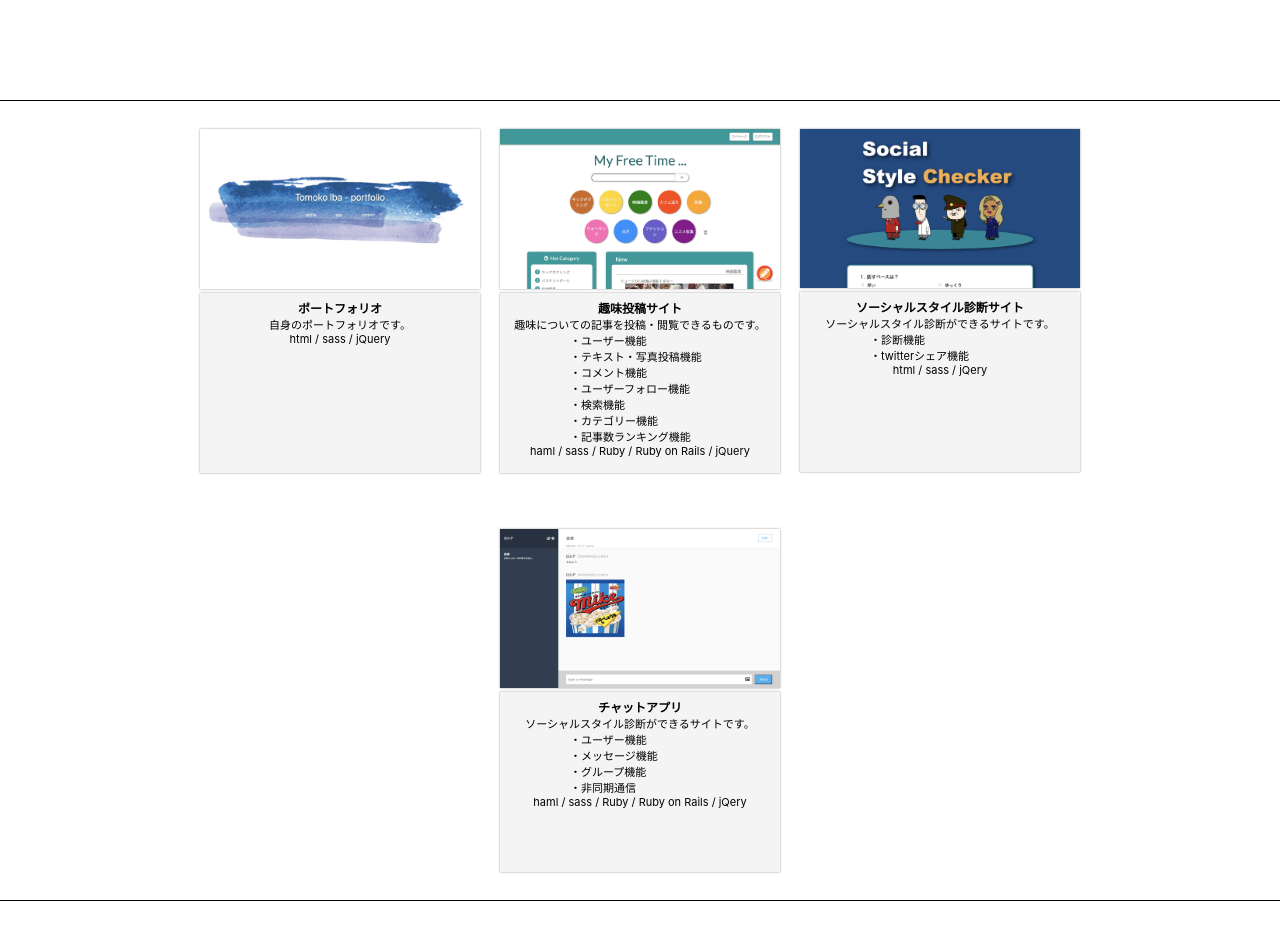
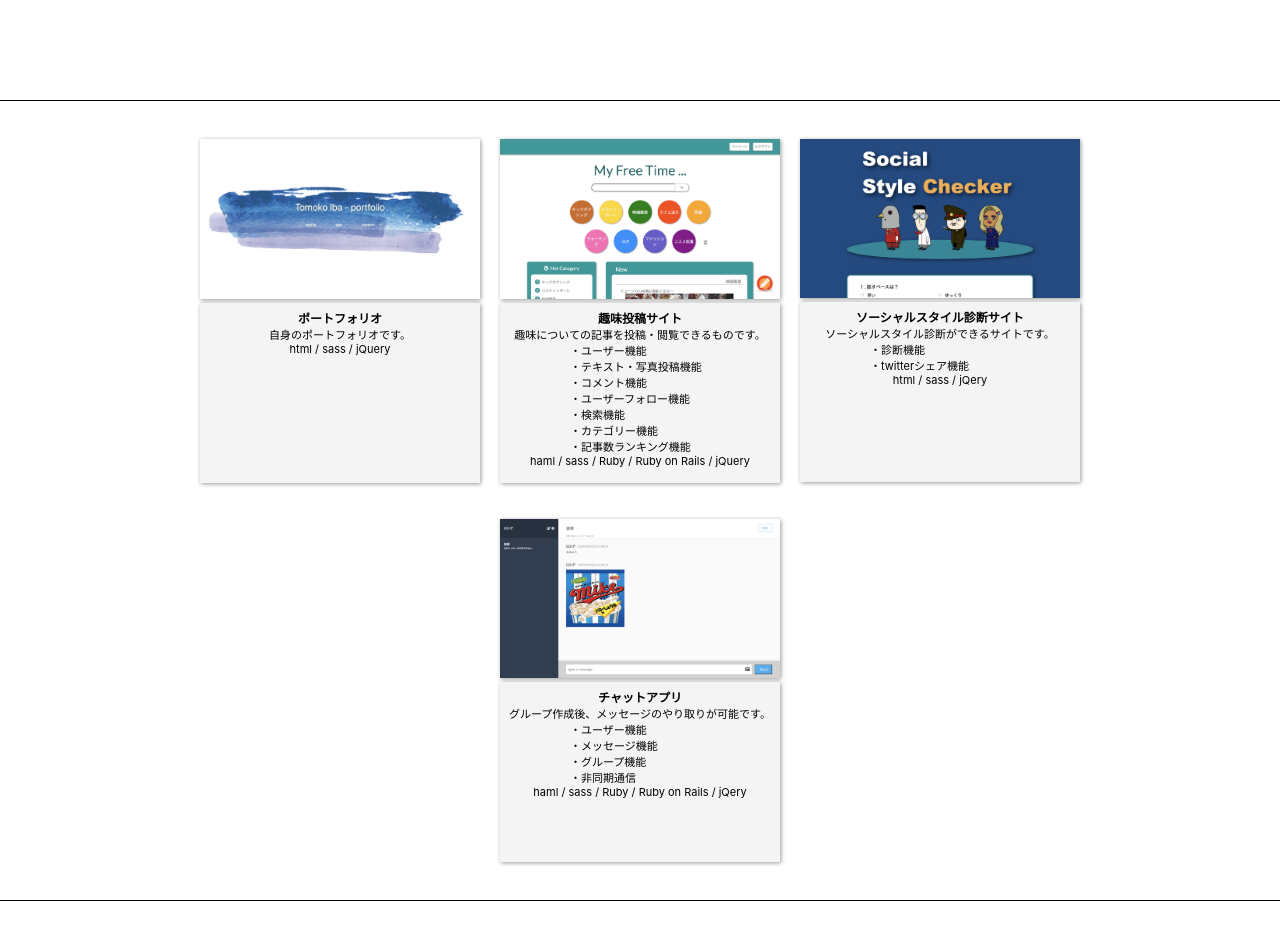
Before and after one commit to iba83/portfolio, a plain HTML site: page index.html in a window 1280 px wide. Shown: the part 1500-2440 px from the top of the page. Drawn offline with nearby package versions, Linux system fonts and the light colour scheme; animation ran at ten frames a second.

Commit message:
update_app

```diff
--- a/index.html
+++ b/index.html
@@ -84,7 +84,7 @@
       <img src="chatspacepic.png" alt="freetime" class="pic">
       <div class="explanation">
         <span class="appname">チャットアプリ</span>
-        ソーシャルスタイル診断ができるサイトです。
+        グループ作成後、メッセージのやり取りが可能です。
         <ul class="function">
           <li>・ユーザー機能</li>
           <li>・メッセージ機能</li>
--- a/index.scss
+++ b/index.scss
@@ -68,13 +68,13 @@
   justify-content: center;
   align-items: center;
   flex-wrap: wrap;
-  padding: 0 80px;
+  padding: 20px 80px;
   .mineApp {
     text-decoration: none;
     color: black;
     width: 25%;
     margin: 0 10px;
-    filter: drop-shadow(0px 0px 1px rgba(0,0,0,0.4));
+    filter: drop-shadow(1px 1px 2px rgba(0,0,0,0.4));
     .pic {
       width: 100%;
     }
```
Also changed, not shown: index.css, 1 other file.
